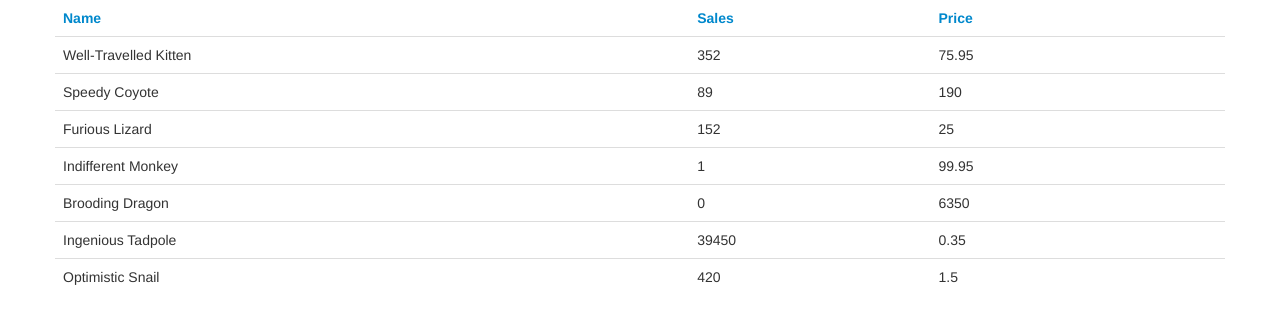
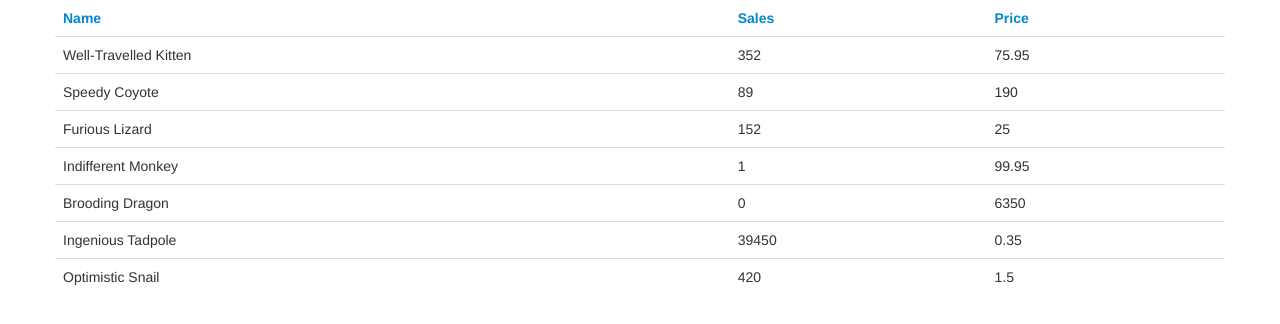
Before and after one commit to nabiulin/KnokoutDatagrid, a plain HTML site: page index.html in a window 1280 px wide. Drawn offline with Linux system fonts and the light colour scheme.

Commit message:
Fixed html

```diff
--- a/index.html
+++ b/index.html
@@ -12,16 +12,17 @@
 <div class="container">
     <table class="table tbl-bordered">
         <thead>
-            <th><a data-bind="sortable: {key: 'name'}" href="javascript:void(0);">Name</a></th>
-            <th><a data-bind="sortable: {key: 'sales'}" href="javascript:void(0);">Sales</a></th>
-            <th><a data-bind="sortable: {key: 'price'}" href="javascript:void(0);">Price</a></th>
+            <tr>
+                <th><a data-bind="sortable: {key: 'name'}" href="javascript:void(0);">Name</a></th>
+                <th><a data-bind="sortable: {key: 'sales'}" href="javascript:void(0);">Sales</a></th>
+                <th><a data-bind="sortable: {key: 'price'}" href="javascript:void(0);">Price</a></th>
+            </tr>
         </thead>
         <tbody data-bind="foreach: items">
             <tr>
                 <td data-bind="text: name"></td>
                 <td data-bind="text: sales"></td>
                 <td data-bind="text: price"></td>
-                <td></td>
             </tr>
         </tbody>
     </table>
```
